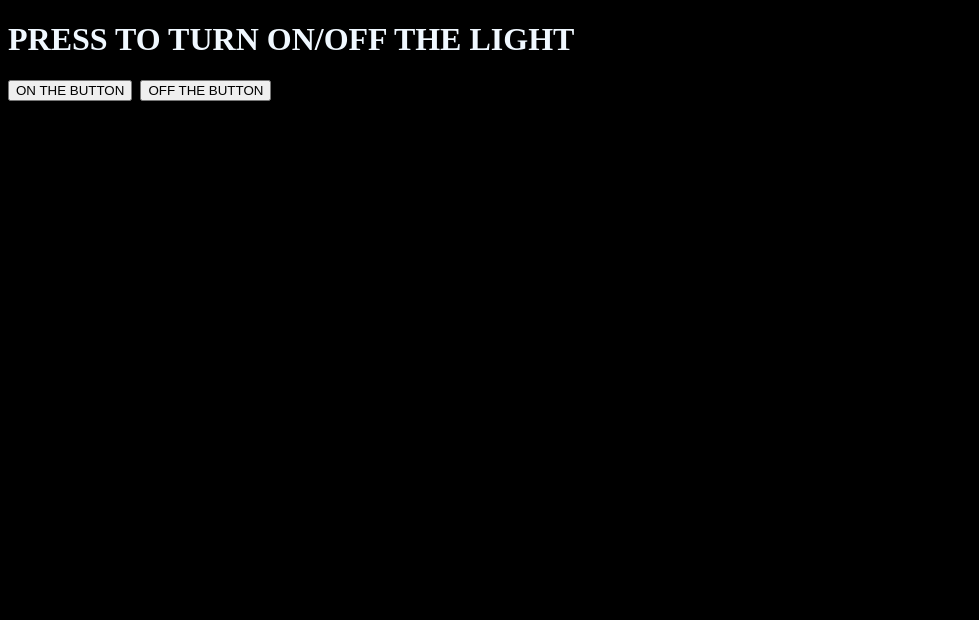
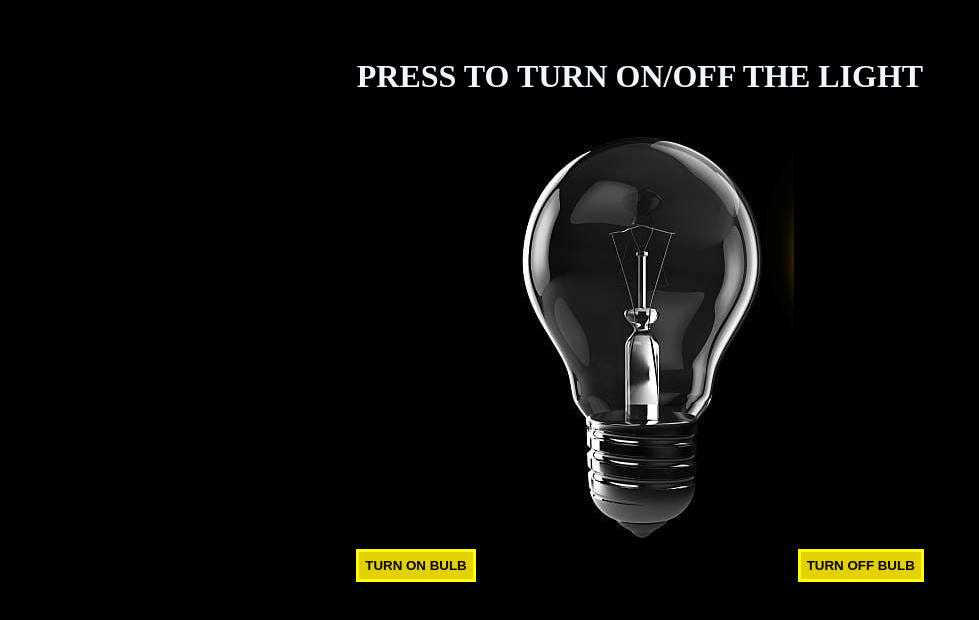
Before and after one commit to Shipra-AGRA/Bulb_ON_OFF, a plain HTML site: page index.html in a window 1280 px wide. Shown: the whole page, without its empty margins (0-979 px from the left). Drawn offline with Linux system fonts and the light colour scheme.

Commit message:
changes done

```diff
--- a/index.html
+++ b/index.html
@@ -8,9 +8,18 @@
     <link rel="stylesheet" href="style.css"/>
 </head>
 <body>
+    <div>
     <h1>PRESS TO TURN ON/OFF THE LIGHT</h1>
-    <button id="btn1">ON THE BUTTON</button>
-    <img src=""/>
-    <button id="btn2">OFF THE BUTTON</button>
+    <button id="btn1" class="btn">TURN ON BULB</button>
+    <img src="OFF_img.jpeg" id="myimg"/>
+    <button id="btn2" class="btn">TURN OFF BULB</button>
+</div>
 </body>
 </html>
+<script>
+    const btn1=document.getElementById("btn1");
+    const btn2=document.getElementById("btn2");
+    const imgg=document.getElementById("myimg")
+    btn1.addEventListener("click",()=>{ imgg.src="ON_img.jpeg"; });
+    btn2.addEventListener("click",()=>{ imgg.src="OFF_img.jpeg"; });
+    </script>
--- a/style.css
+++ b/style.css
@@ -1,4 +1,21 @@
 body{
     color: aliceblue;
-    background-color:black
+    background-color:black;
+    display: flex;
+    justify-content:center;
+    align-items: center;
 }
+.btn{
+    border: 3px solid yellow;
+    color: rgb(3, 3, 3);
+    background-color: rgb(228, 209, 0);
+    padding: 6px;
+    font-weight: bolder;
+}
+h1{
+    display: flex;
+    justify-content:center;
+    align-items: center;
+    margin-top: 50px;
+    margin-bottom: 10px;
+}
```
